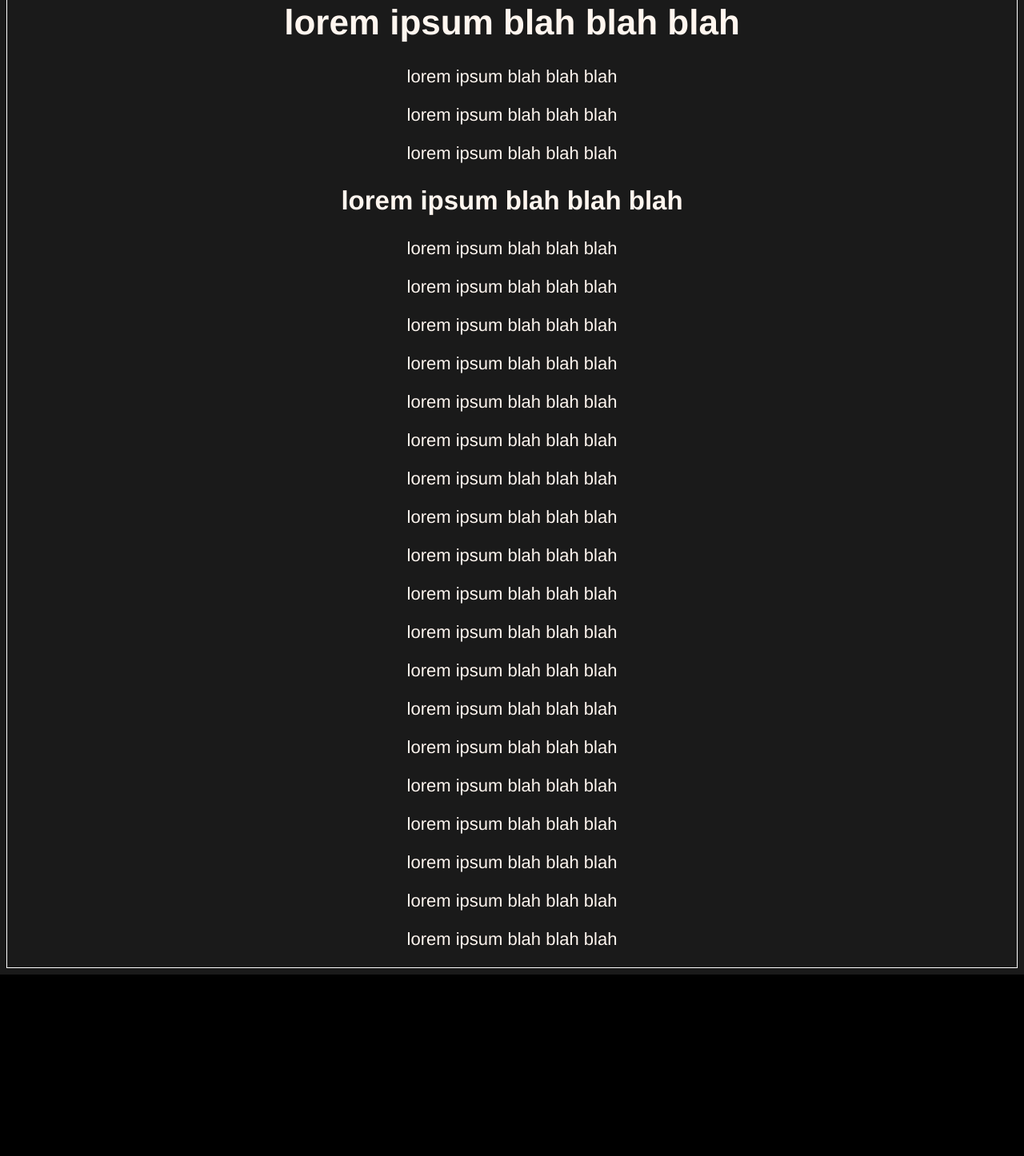
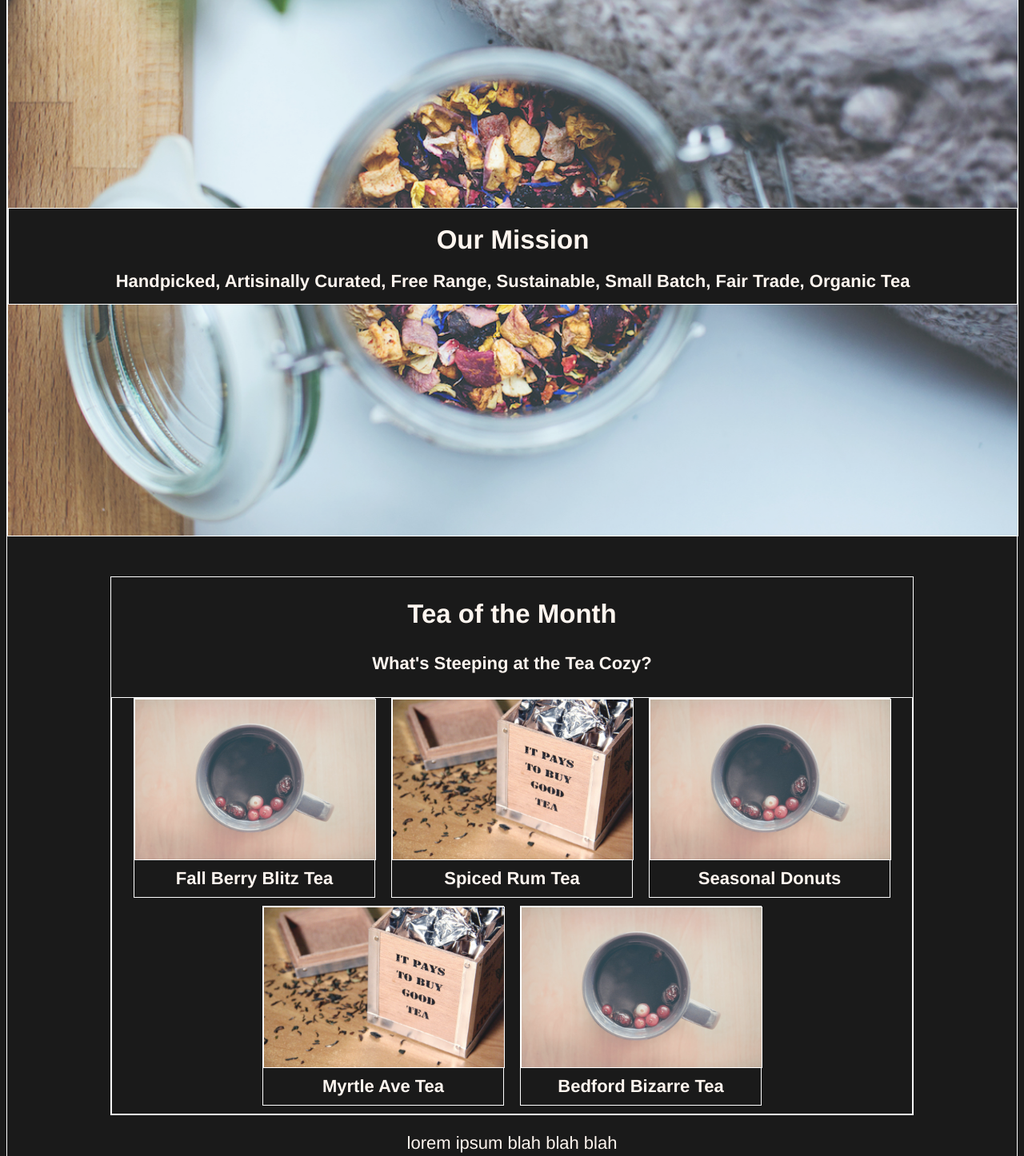
Before and after one commit to willrphillips/teacozy, a plain HTML site: page index.html in a window 1280 px wide. Shown: the part 102-1548 px from the top of the page at 80% size. Before the commit the page ends 1321 px from the top, so only its background shows below. Drawn offline with Linux system fonts and the light colour scheme.

Commit message:
Main content in - coming along nicely

```diff
--- a/index.html
+++ b/index.html
@@ -15,9 +15,47 @@
     </nav>
   </header>
 
+<!-- Hero Image and Text -->
+
   <body>
+      <div class="hero" id="mission">
+        <div class ="hero-text">
+          <h2>Our Mission</h2>
+          <h4>Handpicked, Artisinally Curated, Free Range, Sustainable, Small Batch, Fair Trade, Organic Tea</h4>
+        </div>
+      </div>
+    </div>
 
-    <h1> lorem ipsum blah blah blah</h1>
+<!-- Body and Content -->
+
+
+    <div class="content" id="featured">
+      <h2>Tea of the Month</h2>
+      <h4>What's Steeping at the Tea Cozy?</h4>
+      <div class="tea-month">
+        <div class="tea-box">
+          <img src="./resources/images/img-berryblitz.jpg">
+          <h4>Fall Berry Blitz Tea</h4>
+        </div>
+        <div class="tea-box">
+          <img src="./resources/images/img-spiced-rum.jpg">
+          <h4>Spiced Rum Tea</h4>
+        </div>
+        <div class="tea-box">
+          <img src="./resources/images/img-berryblitz.jpg">
+          <h4>Seasonal Donuts</h4>
+        </div>
+        <div class="tea-box">
+          <img src="./resources/images/img-spiced-rum.jpg">
+          <h4>Myrtle Ave Tea</h4>
+        </div>
+        <div class="tea-box">
+          <img src="./resources/images/img-berryblitz.jpg">
+          <h4>Bedford Bizarre Tea</h4>
+        </div>
+      </div>
+    </div>
+
     <p> lorem ipsum blah blah blah</p>
     <p> lorem ipsum blah blah blah</p>
     <p> lorem ipsum blah blah blah</p>
--- a/resources/css/style.css
+++ b/resources/css/style.css
@@ -8,7 +8,7 @@ html {
 }
 
 /*borders for designing*/
-header, nav, img, body {
+header, nav, img, body, div {
   border: 1px solid white;
 }
 
@@ -24,7 +24,6 @@ header {
 }
 
 header img {
-  display: flex;
   position: fixed;
   align-self: center;
   left: 0px;
@@ -56,6 +55,69 @@ nav a {
   color: seashell;
 }
 
+/*Moving on to the hero section*/
+
+
 body {
-  margin-top: 75px;
+  margin-top: 70px;
 }
+
+.hero {
+  height: 700px;
+  width: 100%;
+  background-image: url("../images/img-mission-background.jpg");
+  background-repeat: no-repeat;
+  background-position: center;
+  background-size: cover;
+  align-items: center;
+  justify-content: center;
+  display: flex;
+}
+
+.hero-text {
+  background-color: black;
+  width: 100%;
+}
+
+.hero-text h2 {
+  margin: 20px;
+}
+
+.hero-text h4 {
+  margin: 15px;
+}
+
+/*Starting here on the lower content*/
+
+.content {
+  margin-top: 50px;
+  display: inline-block;
+  justify-content: center;
+}
+
+.tea-month {
+  display: flex;
+  flex-grow: 1;
+  flex-shrink: 1;
+  justify-content: center;
+  flex-flow: row wrap;
+  min-width: 300px;
+  max-width: 1000px;
+}
+
+.tea-box {
+  justify-content: space-around;
+  width: 300px;
+  margin: 0px 10px 10px 10px;
+}
+
+.tea-box img {
+  width: 100%;
+  max-height: 200px;
+  display: flex;
+}
+
+.tea-box h4 {
+  margin: 10px;
+  padding: 0px;
+}
```
